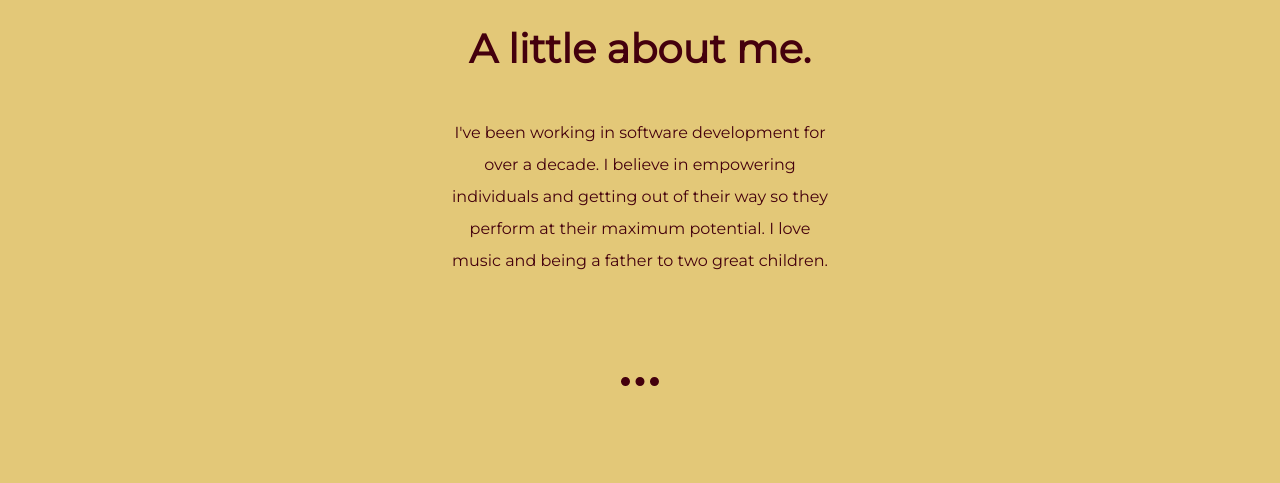
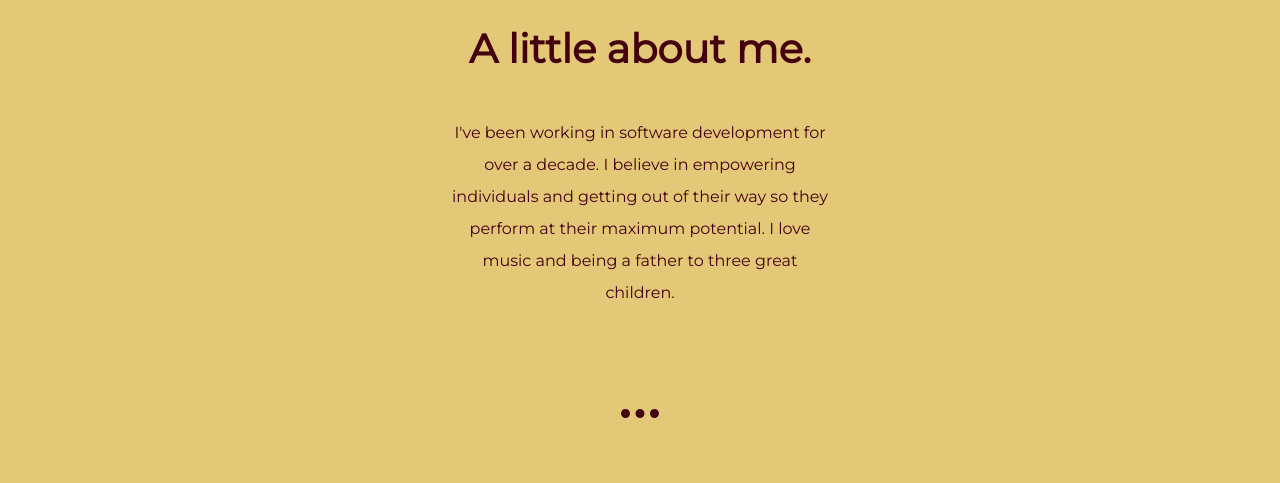
Before and after one commit to crzepka/cv, a plain HTML site: page index.html in a window 1280 px wide. Shown: the part 719-1202 px from the top of the page. Drawn offline with Linux system fonts and the light colour scheme.

Commit message:
Update index.html

```diff
--- a/index.html
+++ b/index.html
@@ -24,7 +24,7 @@
     <div class="profile">
       <img class="profile-pic" src="images/me.png" alt="Picture of Chris Rzepka">
       <h2>A little about me.</h2>
-      <p class="intro">I've been working in software development for over a decade. I believe in empowering individuals and getting out of their way so they perform at their maximum potential. I love music and being a father to two great children. </p>
+      <p class="intro">I've been working in software development for over a decade. I believe in empowering individuals and getting out of their way so they perform at their maximum potential. I love music and being a father to three great children. </p>
     </div>
 
     <hr>
```
